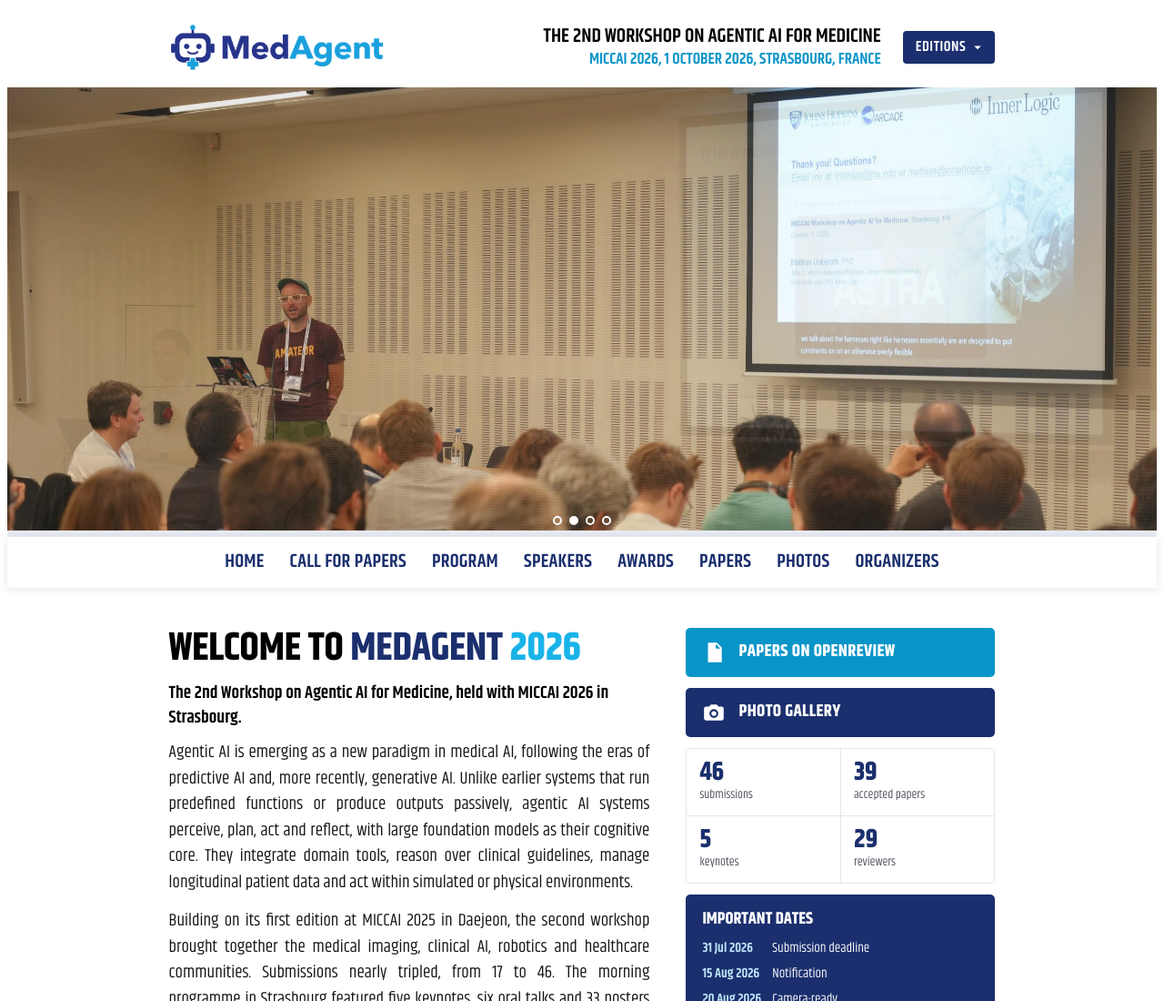
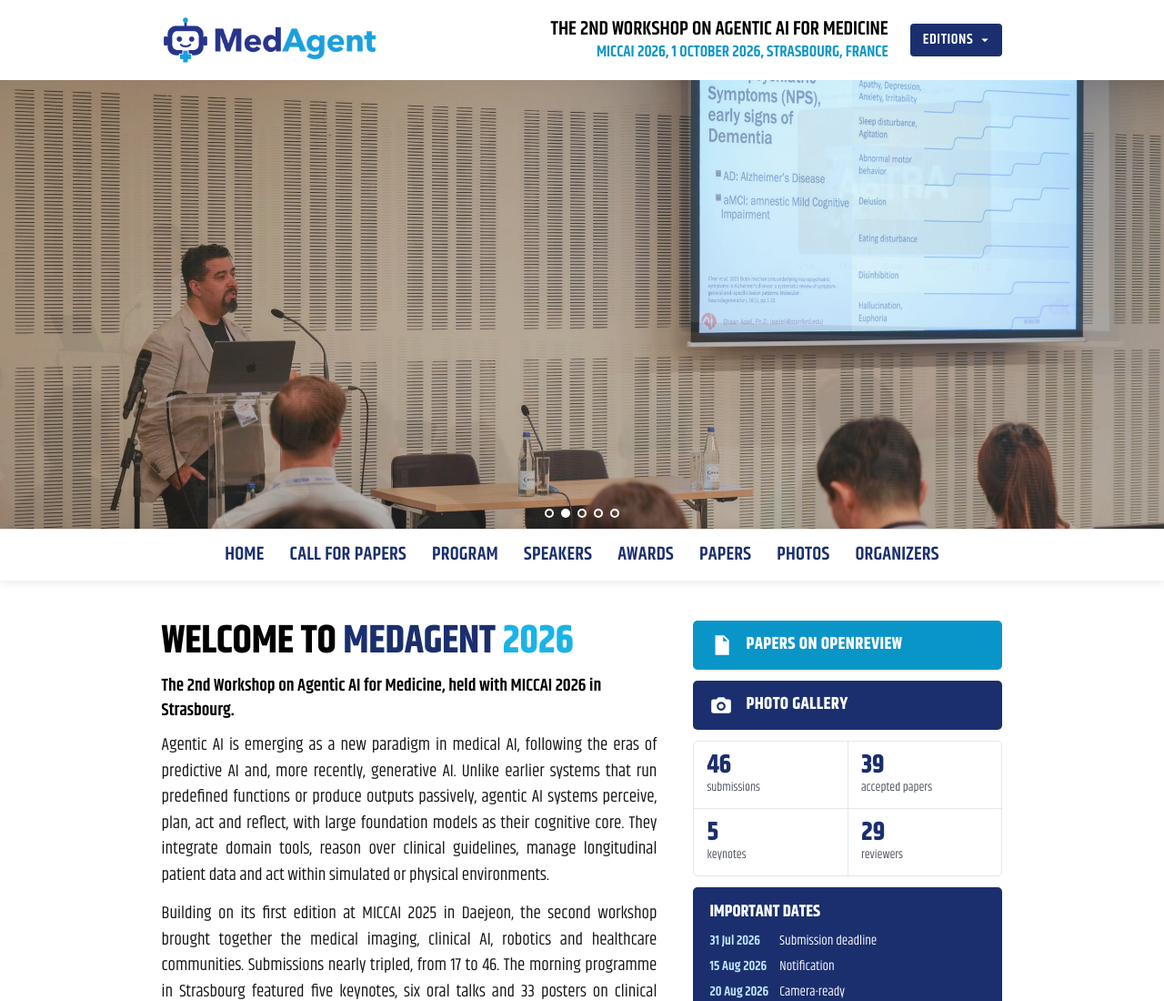
Before and after one commit to med-agent/med-agent.github.io, a plain HTML site: page index.html in a window 1280 px wide. Shown: the top 1100 px of the page at 91% size. Drawn offline with Linux system fonts and the light colour scheme.

Commit message:
Banner: one slide per keynote speaker; edge-to-edge
Co-Authored-By: Claude Opus 5.5 <noreply@anthropic.com>

```diff
--- a/index.html
+++ b/index.html
@@ -41,6 +41,7 @@ h1,h2,h3{margin:0;color:var(--ink);text-wrap:balance}
 .eds .menu .cur{background:var(--panel)}
 .eds .menu .soon b{color:var(--mid)}
 
+body{margin:0}
 /* banner */
 .slides{width:100%;height:min(520px,calc(100vw * 924 / 2400));overflow:hidden}
 .slides img{position:absolute;inset:0;width:100%;height:100%;max-height:none;object-fit:cover;opacity:0;transition:opacity 1s ease}
@@ -203,11 +204,12 @@ footer .contact{user-select:all}
 </div></header>
 
 <figure class="banner slides" style="margin:0">
-  <img src="img/back1.jpg" alt="Keynote by Mathias Unberath seen from the back of the room" class="on">
-  <img src="img/back2.jpg" alt="Keynote by Marcel Knopp seen from the back of the room" loading="lazy">
-  <img src="img/back3.jpg" alt="A keynote seen from the back of the room" loading="lazy">
-  <img src="img/back4.jpg" alt="The workshop room seen from the back corner" loading="lazy">
-  <div class="dots"><button type="button" aria-label="Photo 1" class="on"></button><button type="button" aria-label="Photo 2"></button><button type="button" aria-label="Photo 3"></button><button type="button" aria-label="Photo 4"></button></div>
+  <img src="img/hero_x.jpg" alt="Keynote by Ehsan Adeli seen from the back of the room" class="on">
+  <img src="img/hero_adeli.jpg" alt="Keynote by Marcel Knopp seen from the back of the room" loading="lazy">
+  <img src="img/hero_knopp.jpg" alt="Keynote by Mathias Unberath seen from the back of the room" loading="lazy">
+  <img src="img/hero_unberath.jpg" alt="Keynote by Hien Van Nguyen" loading="lazy">
+  <img src="img/hero_nguyen.jpg" alt="The workshop room seen from the back corner" loading="lazy">
+  <div class="dots"><button type="button" aria-label="Photo 1" class="on"></button><button type="button" aria-label="Photo 2"></button><button type="button" aria-label="Photo 3"></button><button type="button" aria-label="Photo 4"></button><button type="button" aria-label="Photo 5"></button></div>
 </figure>
 
 <nav class="mainnav" aria-label="Sections"><div class="wrap">
```
Also changed, not shown: img/back2.jpg (deleted), img/back3.jpg (deleted), img/hero_adeli.jpg (added), img/hero_knopp.jpg (renamed from img/back1.jpg), img/hero_nguyen.jpg (renamed from img/back4.jpg), img/hero_unberath.jpg (added), img/hero_x.jpg (added).
